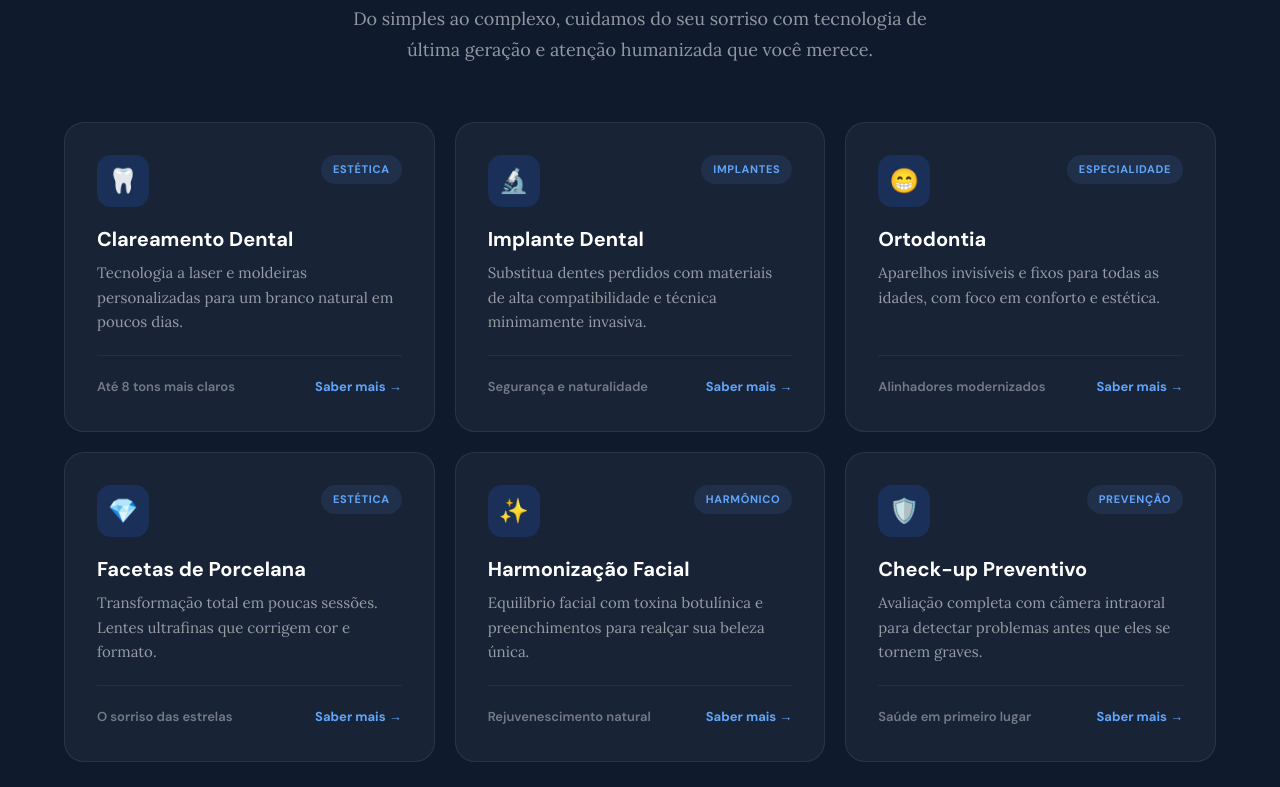
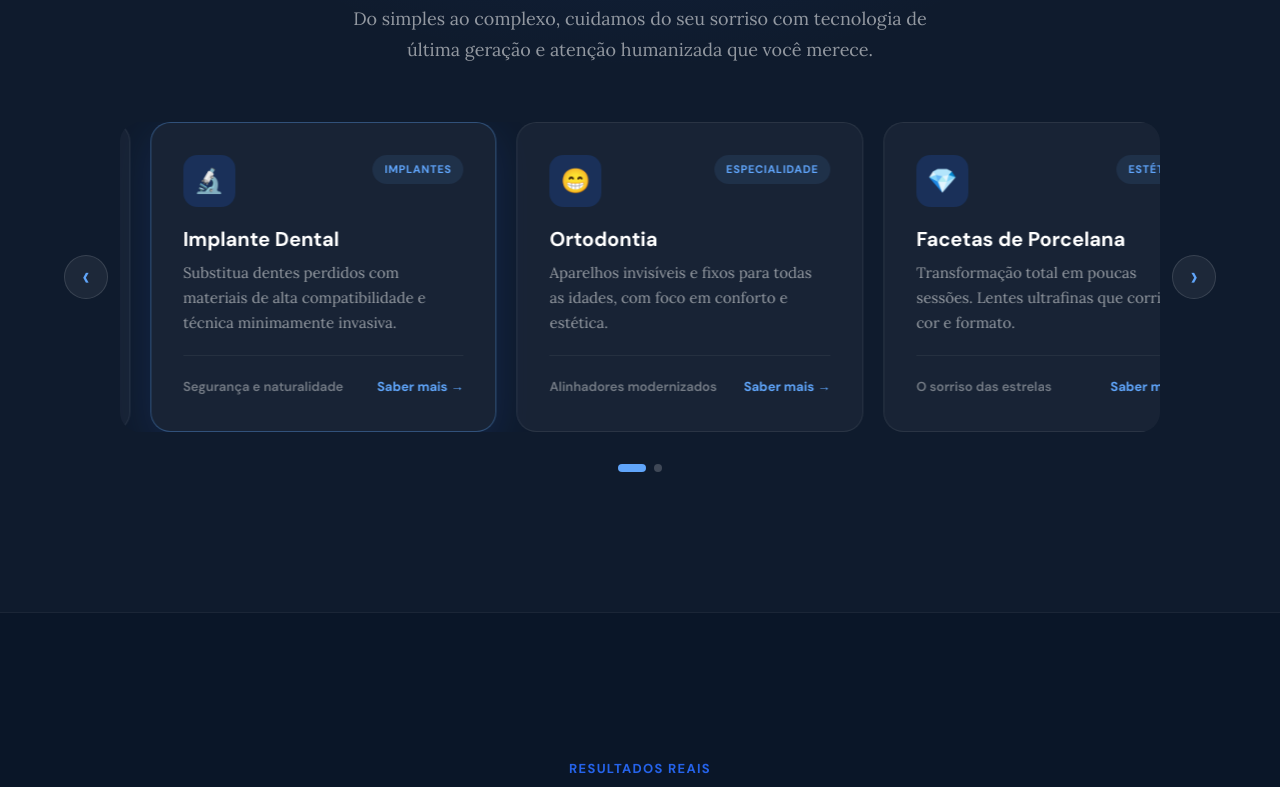
Before and after one commit to ironiaproject-a11y/dental, a Next.js app: page / in a window 1280 px wide. Shown: the part 2273-3060 px from the top of the page. Built offline with nearby package versions, Linux system fonts and the light colour scheme.

Commit message:
feat: convert Services section to GSAP auto-play carousel with arrows and dots

```diff
--- a/src/app/components/Services.js
+++ b/src/app/components/Services.js
@@ -1,5 +1,5 @@
 "use client";
-import { useEffect, useRef } from 'react';
+import { useEffect, useRef, useCallback, useState } from 'react';
 import styles from './Services.module.css';
 import gsap from 'gsap';
 import { ScrollTrigger } from 'gsap/ScrollTrigger';
@@ -7,13 +7,6 @@ import { ScrollTrigger } from 'gsap/ScrollTrigger';
 if (typeof window !== 'undefined') {
   gsap.registerPlugin(ScrollTrigger);
 }
-
-export default function Services() {
-  const sectionRef = useRef(null);
-  const intervalRef = useRef(null);
-  const progressRef = useRef(null);
-  const bentoRef = useRef(null);
-  const headerRef = useRef(null);
 
 const services = [
   {
@@ -23,7 +16,6 @@ export default function Services() {
     subtitle: 'Até 8 tons mais claros',
     desc: 'Tecnologia a laser e moldeiras personalizadas para um branco natural em poucos dias.',
     icon: '🦷',
-      video: '' // <!-- VIDEO: clareamento.mp4 -->
   },
   {
     id: 2,
@@ -32,7 +24,6 @@ export default function Services() {
     subtitle: 'Segurança e naturalidade',
     desc: 'Substitua dentes perdidos com materiais de alta compatibilidade e técnica minimamente invasiva.',
     icon: '🔬',
-      video: '' // <!-- VIDEO: implante.mp4 -->
   },
   {
     id: 3,
@@ -41,7 +32,6 @@ export default function Services() {
     subtitle: 'Alinhadores modernizados',
     desc: 'Aparelhos invisíveis e fixos para todas as idades, com foco em conforto e estética.',
     icon: '😁',
-      video: '' // <!-- VIDEO: ortodontia.mp4 -->
   },
   {
     id: 4,
@@ -50,7 +40,6 @@ export default function Services() {
     subtitle: 'O sorriso das estrelas',
     desc: 'Transformação total em poucas sessões. Lentes ultrafinas que corrigem cor e formato.',
     icon: '💎',
-      video: '' // <!-- VIDEO: facetas.mp4 -->
   },
   {
     id: 5,
@@ -59,7 +48,6 @@ export default function Services() {
     subtitle: 'Rejuvenescimento natural',
     desc: 'Equilíbrio facial com toxina botulínica e preenchimentos para realçar sua beleza única.',
     icon: '✨',
-      video: ''
   },
   {
     id: 6,
@@ -68,50 +56,112 @@ export default function Services() {
     subtitle: 'Saúde em primeiro lugar',
     desc: 'Avaliação completa com câmera intraoral para detectar problemas antes que eles se tornem graves.',
     icon: '🛡️',
-      video: ''
   },
 ];
 
-  // GSAP Animations
+function getVisible() {
+  if (typeof window === 'undefined') return 3;
+  if (window.innerWidth >= 1024) return 3;
+  if (window.innerWidth >= 640)  return 2;
+  return 1;
+}
+
+export default function Services() {
+  const sectionRef  = useRef(null);
+  const headerRef   = useRef(null);
+  const trackRef    = useRef(null);
+  const intervalRef = useRef(null);
+  const isHovered   = useRef(false);
+
+  const [active,  setActive]  = useState(0);
+  const [visible, setVisible] = useState(3);
+
+  const total = services.length;
+  const pages = Math.ceil(total / visible);
+
+  // ── Slide ──────────────────────────────────────────────────────────────────
+  const slideTo = useCallback((idx) => {
+    if (!trackRef.current) return;
+    const safe = ((idx % total) + total) % total;
+    setActive(safe);
+    const pct = safe * (100 / visible);
+    gsap.to(trackRef.current, { x: `-${pct}%`, duration: 0.65, ease: 'power2.inOut' });
+  }, [total, visible]);
+
+  // ── Auto-play ──────────────────────────────────────────────────────────────
+  const startAuto = useCallback(() => {
+    clearInterval(intervalRef.current);
+    intervalRef.current = setInterval(() => {
+      if (!isHovered.current) {
+        setActive(prev => {
+          const next = (prev + 1) % total;
+          slideTo(next);
+          return next;
+        });
+      }
+    }, 4500);
+  }, [slideTo, total]);
+
+  // ── Resize ────────────────────────────────────────────────────────────────
   useEffect(() => {
-    if (typeof window !== 'undefined' && headerRef.current && bentoRef.current) {
+    const update = () => {
+      const v = getVisible();
+      setVisible(v);
+      setActive(0);
+      if (trackRef.current) gsap.set(trackRef.current, { x: 0 });
+    };
+    update();
+    window.addEventListener('resize', update);
+    return () => window.removeEventListener('resize', update);
+  }, []);
+
+  // ── Entrance animation ────────────────────────────────────────────────────
+  useEffect(() => {
     const ctx = gsap.context(() => {
-        gsap.fromTo(headerRef.current.children,
+      if (headerRef.current) {
+        gsap.fromTo(
+          headerRef.current.children,
           { y: 30, opacity: 0 },
           {
-            y: 0, opacity: 1, duration: 0.8, stagger: 0.2, ease: 'power3.out',
-            scrollTrigger: {
-              trigger: sectionRef.current,
-              start: 'top 80%',
-            }
+            y: 0, opacity: 1, duration: 0.8, stagger: 0.18, ease: 'power3.out',
+            scrollTrigger: { trigger: sectionRef.current, start: 'top 80%' },
           }
         );
-
-        gsap.fromTo('.service-card-anim',
-          { y: 50, opacity: 0 },
+      }
+      gsap.fromTo(
+        `.${styles.carouselWrapper}`,
+        { y: 40, opacity: 0 },
         {
-            y: 0, opacity: 1, duration: 0.8, stagger: 0.1, ease: 'power3.out',
-            scrollTrigger: {
-              trigger: bentoRef.current,
-              start: 'top 85%',
-            }
+          y: 0, opacity: 1, duration: 0.9, ease: 'power3.out',
+          scrollTrigger: { trigger: sectionRef.current, start: 'top 75%' },
         }
       );
-      });
+    }, sectionRef);
     return () => ctx.revert();
-    }
   }, []);
+
+  // ── Start auto-play ───────────────────────────────────────────────────────
+  useEffect(() => {
+    startAuto();
+    return () => clearInterval(intervalRef.current);
+  }, [startAuto]);
+
+  const activeDot = Math.floor(active / visible) % pages;
+  const prev = () => { slideTo(active - 1); startAuto(); };
+  const next = () => { slideTo(active + 1); startAuto(); };
 
   return (
     <section className={styles.servicesSection} id="servicos" ref={sectionRef}>
       <div className={`container ${styles.container}`}>
+
+        {/* Header */}
         <div className={styles.header} ref={headerRef}>
           <span className="tagInverse">O QUE OFERECEMOS</span>
           <h2 className="titleInverse">
             Tratamentos para cada{' '}
             <span className={styles.textHighlight}>
               sorriso único
-              <svg className={styles.curvyLine} width="220" height="30" viewBox="0 0 220 30" fill="none" xmlns="http://www.w3.org/2000/svg">
+              <svg className={styles.curvyLine} width="220" height="30" viewBox="0 0 220 30" fill="none">
                 <path d="M5 10C50 30 170 30 215 10" stroke="#60A5FA" strokeWidth="4" strokeLinecap="round"/>
                 <path d="M208 15L218 10L208 5" fill="#60A5FA" />
               </svg>
@@ -122,9 +172,26 @@ export default function Services() {
           </p>
         </div>
 
-        <div className={`${styles.servicesGrid} services-grid`} ref={bentoRef}>
-          {services.map((service) => (
-            <div key={service.id} className={`${styles.serviceCard} service-card-anim`}>
+        {/* Carousel */}
+        <div
+          className={styles.carouselWrapper}
+          onMouseEnter={() => { isHovered.current = true; }}
+          onMouseLeave={() => { isHovered.current = false; }}
+        >
+          {/* Prev */}
+          <button className={`${styles.arrow} ${styles.arrowLeft}`} onClick={prev} aria-label="Serviço anterior">
+            ‹
+          </button>
+
+          {/* Track */}
+          <div className={styles.carouselOuter}>
+            <div className={styles.track} ref={trackRef}>
+              {services.map((service, i) => (
+                <div
+                  key={service.id}
+                  className={`${styles.serviceCard} ${i === active ? styles.cardActive : ''}`}
+                  style={{ flex: `0 0 ${100 / visible}%` }}
+                >
                   <div className={styles.cardHeader}>
                     <div className={styles.cardIcon}>{service.icon}</div>
                     <span className={styles.cardTag}>{service.tag}</span>
@@ -139,6 +206,28 @@ export default function Services() {
               ))}
             </div>
           </div>
+
+          {/* Next */}
+          <button className={`${styles.arrow} ${styles.arrowRight}`} onClick={next} aria-label="Próximo serviço">
+            ›
+          </button>
+        </div>
+
+        {/* Dots */}
+        <div className={styles.dots} role="tablist">
+          {Array.from({ length: pages }).map((_, i) => (
+            <button
+              key={i}
+              role="tab"
+              aria-selected={i === activeDot}
+              aria-label={`Página ${i + 1}`}
+              className={`${styles.dot} ${i === activeDot ? styles.dotActive : ''}`}
+              onClick={() => { slideTo(i * visible); startAuto(); }}
+            />
+          ))}
+        </div>
+
+      </div>
     </section>
   );
 }
--- a/src/app/components/Services.module.css
+++ b/src/app/components/Services.module.css
@@ -1,3 +1,6 @@
+/* ────────────────────────────────────────
+   Section
+──────────────────────────────────────── */
 .servicesSection {
   padding: 8.75rem 0;
   background-color: #0F1B2D !important;
@@ -6,11 +9,27 @@
   overflow: hidden;
 }
 
+/* subtle glow */
+.servicesSection::before {
+  content: '';
+  position: absolute;
+  top: -8rem;
+  left: 50%;
+  transform: translateX(-50%);
+  width: 60rem;
+  height: 30rem;
+  background: radial-gradient(ellipse at center, rgba(37,99,235,0.08) 0%, transparent 65%);
+  pointer-events: none;
+}
+
 .container {
   position: relative;
   z-index: 2;
 }
 
+/* ────────────────────────────────────────
+   Header
+──────────────────────────────────────── */
 .header {
   text-align: center;
   margin-bottom: 3.5rem;
@@ -38,31 +57,39 @@
   margin: 1.5rem auto 0;
 }
 
-.servicesGrid {
-  display: grid;
-  grid-template-columns: 1fr;
-  gap: 1.25rem;
+/* ────────────────────────────────────────
+   Carousel wrapper
+──────────────────────────────────────── */
+.carouselWrapper {
+  position: relative;
+  display: flex;
+  align-items: stretch;
+  gap: 0.75rem;
   margin-top: 3.5rem;
 }
 
-@media (min-width: 768px) {
-  .servicesGrid {
-    grid-template-columns: repeat(2, 1fr);
-  }
+.carouselOuter {
+  flex: 1;
+  overflow: hidden;
+  border-radius: 20px;
 }
 
-@media (min-width: 1024px) {
-  .servicesGrid {
-    grid-template-columns: repeat(3, 1fr);
-  }
+.track {
+  display: flex;
+  will-change: transform;
 }
 
+/* ────────────────────────────────────────
+   Service Card
+──────────────────────────────────────── */
 .serviceCard {
+  box-sizing: border-box;
+  margin: 0 0.625rem;
   background: rgba(255, 255, 255, 0.04);
   border: 1px solid rgba(255, 255, 255, 0.08);
   border-radius: 20px;
   padding: 2rem;
-  transition: all 0.3s ease;
+  transition: background 0.3s ease, border-color 0.3s ease, box-shadow 0.3s ease;
   cursor: pointer;
   display: flex;
   flex-direction: column;
@@ -72,10 +99,18 @@
 .serviceCard:hover {
   background: rgba(37, 99, 235, 0.15);
   border-color: rgba(37, 99, 235, 0.4);
-  transform: translateY(-6px);
-  box-shadow: 0 20px 60px rgba(37, 99, 235, 0.15);
+  box-shadow: 0 20px 60px rgba(37, 99, 235, 0.18);
 }
 
+/* Active card subtle highlight */
+.cardActive {
+  border-color: rgba(96, 165, 250, 0.35);
+  box-shadow: 0 12px 40px rgba(37, 99, 235, 0.15);
+}
+
+/* ────────────────────────────────────────
+   Card internals
+──────────────────────────────────────── */
 .cardHeader {
   display: flex;
   justify-content: space-between;
@@ -84,7 +119,7 @@
 }
 
 .cardIcon {
-  width: 3.25rem; /* 52px */
+  width: 3.25rem;
   height: 3.25rem;
   background: rgba(37, 99, 235, 0.2);
   border-radius: 14px;
@@ -108,7 +143,7 @@
 
 .cardTitle {
   font-family: var(--font-display);
-  font-size: 1.25rem; /* 20px */
+  font-size: 1.25rem;
   font-weight: 700;
   color: #FFFFFF;
   margin-bottom: 0.625rem;
@@ -117,7 +152,7 @@
 
 .cardDesc {
   font-family: var(--font-body);
-  font-size: 0.9375rem; /* 15px */
+  font-size: 0.9375rem;
   color: rgba(255, 255, 255, 0.55);
   line-height: 1.65;
   flex-grow: 1;
@@ -152,30 +187,106 @@
 }
 
 .serviceCard:hover .cardBtn {
-  transform: translateX(0.3125rem);
+  transform: translateX(0.3rem);
 }
 
-@media (max-width: 768px) {
+/* ────────────────────────────────────────
+   Arrows
+──────────────────────────────────────── */
+.arrow {
+  flex-shrink: 0;
+  align-self: center;
+  width: 2.75rem;
+  height: 2.75rem;
+  border-radius: 50%;
+  background: rgba(255, 255, 255, 0.06);
+  border: 1px solid rgba(255, 255, 255, 0.12);
+  display: flex;
+  align-items: center;
+  justify-content: center;
+  font-size: 1.75rem;
+  line-height: 1;
+  color: #60A5FA;
+  cursor: pointer;
+  transition: background 0.2s ease, transform 0.2s ease, box-shadow 0.2s ease;
+  padding: 0;
+  user-select: none;
+}
+
+.arrow:hover {
+  background: rgba(37, 99, 235, 0.25);
+  border-color: rgba(96, 165, 250, 0.4);
+  box-shadow: 0 4px 16px rgba(37, 99, 235, 0.3);
+  transform: scale(1.08);
+}
+
+/* ────────────────────────────────────────
+   Dots
+──────────────────────────────────────── */
+.dots {
+  display: flex;
+  justify-content: center;
+  align-items: center;
+  gap: 0.5rem;
+  margin-top: 2rem;
+}
+
+.dot {
+  width: 0.5rem;
+  height: 0.5rem;
+  border-radius: 999px;
+  background: rgba(255, 255, 255, 0.2);
+  border: none;
+  padding: 0;
+  cursor: pointer;
+  transition: width 0.3s ease, background 0.3s ease;
+}
+
+.dotActive {
+  width: 1.75rem;
+  background: #60A5FA;
+}
+
+/* ────────────────────────────────────────
+   Tablet
+──────────────────────────────────────── */
+@media (max-width: 1023px) {
   .servicesSection {
     padding: 5rem 0;
+  }
+}
+
+/* ────────────────────────────────────────
+   Mobile
+──────────────────────────────────────── */
+@media (max-width: 767px) {
+  .servicesSection {
+    padding: 3.75rem 0;
+  }
+
+  .arrow {
+    width: 2.25rem;
+    height: 2.25rem;
+    font-size: 1.4rem;
   }
 
   .serviceCard {
     text-align: center;
     align-items: center;
-    padding: 2.5rem 1.5rem;
+    padding: 1.75rem 1.25rem;
+    margin: 0 0.375rem;
   }
 
   .cardHeader {
     flex-direction: column;
     align-items: center;
-    gap: 1rem;
+    gap: 0.75rem;
     width: 100%;
   }
 
   .cardFooter {
     flex-direction: column;
-    gap: 1.25rem;
+    gap: 1rem;
     align-items: center;
   }
 
```
Lines whose indentation alone changed are shown as unchanged.
